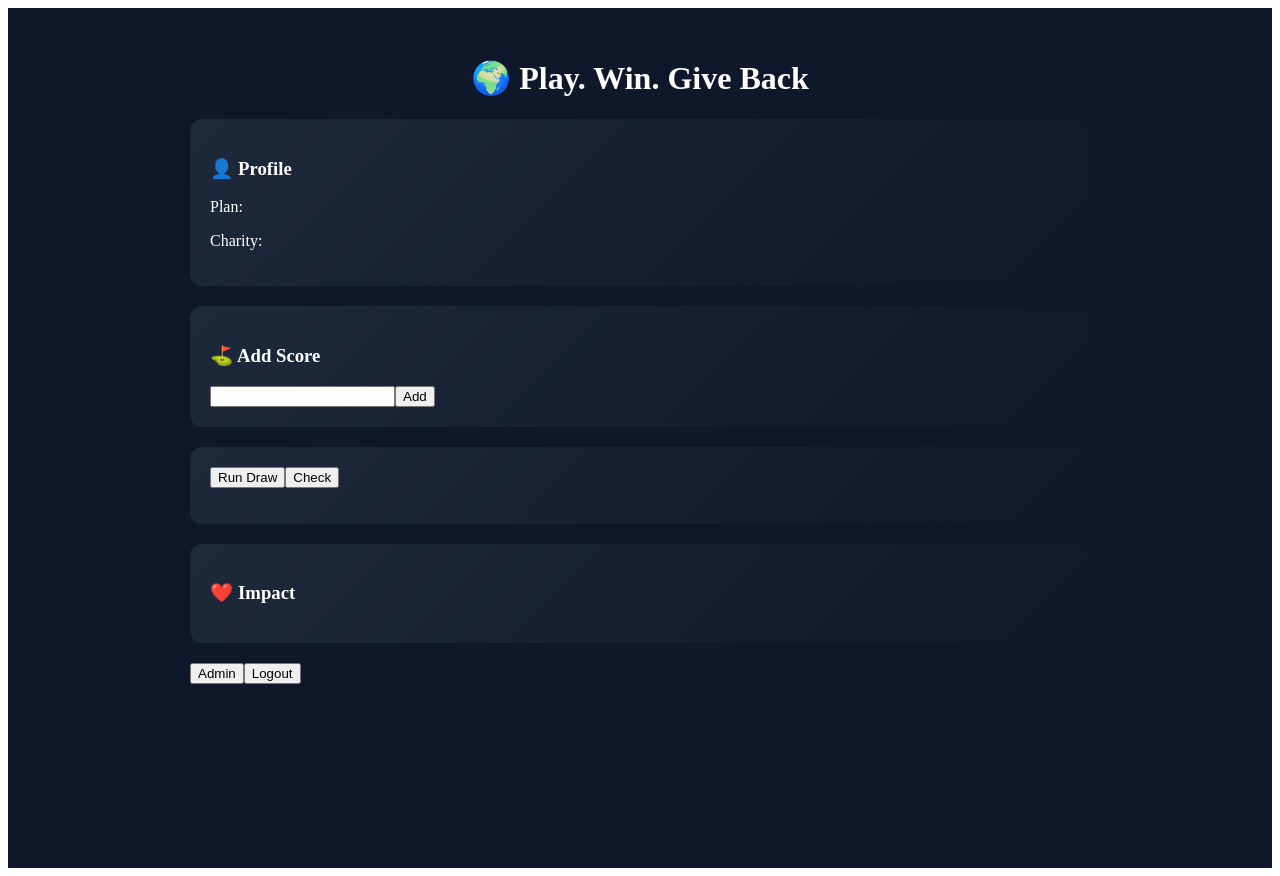
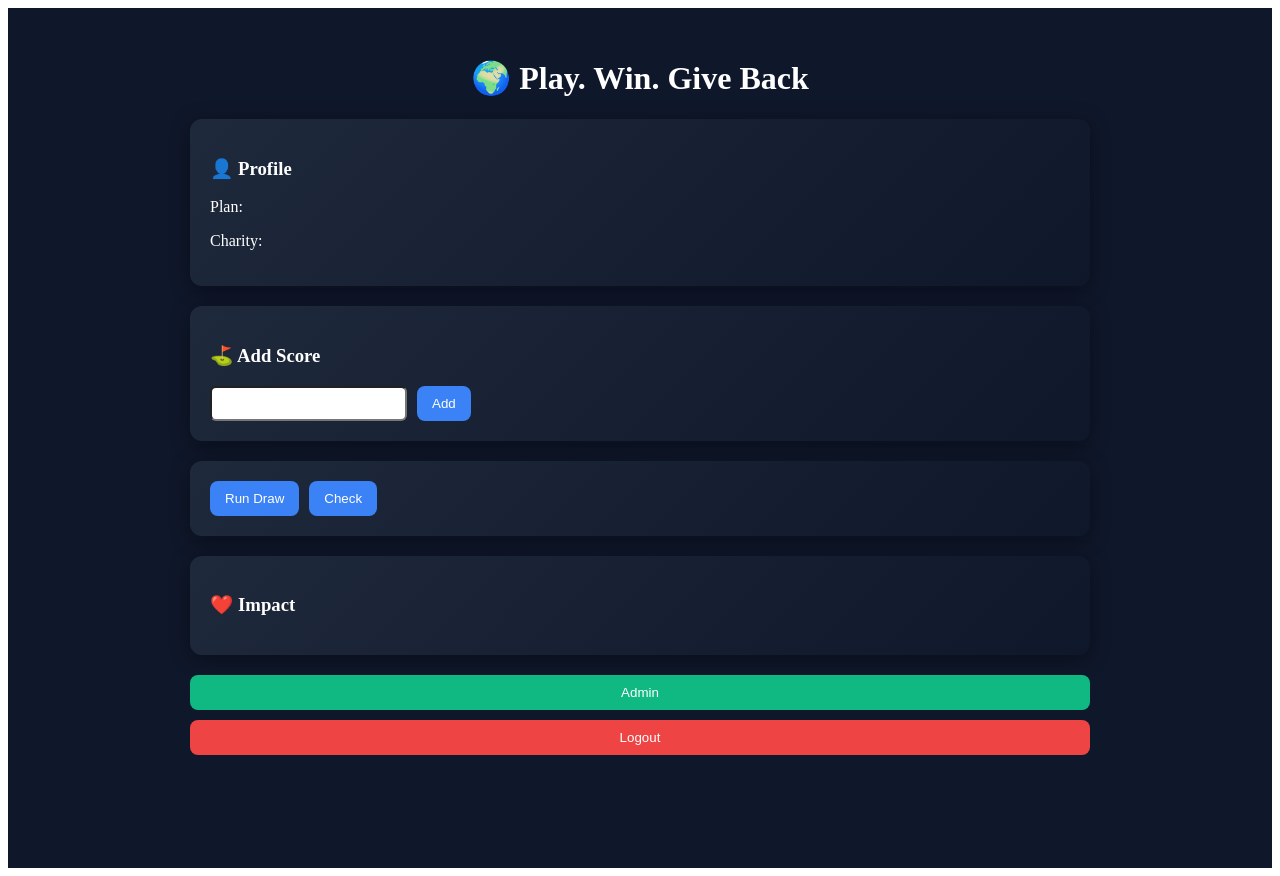
Before and after one commit to Sachita0727/golf-app, a Next.js app: page /dashboard in a window 1280 px wide. Built offline with nearby package versions, Linux system fonts and the light colour scheme.

Commit message:
Update page.js

```diff
--- a/app/dashboard/page.js
+++ b/app/dashboard/page.js
@@ -65,6 +65,7 @@ export default function Dashboard() {
 
   const runDraw = async () => {
     let numbers = []
+
     while (numbers.length < 5) {
       let num = Math.floor(Math.random() * 45) + 1
       if (!numbers.includes(num)) numbers.push(num)
@@ -115,50 +116,126 @@ export default function Dashboard() {
     window.location.href = "/"
   }
 
+  // 🎨 STYLES
   const card = {
     background: "linear-gradient(135deg, #1e293b, #0f172a)",
     padding: "20px",
     borderRadius: "12px",
-    marginBottom: "20px"
+    marginBottom: "20px",
+    boxShadow: "0 4px 20px rgba(0,0,0,0.4)"
+  }
+
+  const btn = {
+    padding: "10px 15px",
+    borderRadius: "8px",
+    border: "none",
+    background: "#3b82f6",
+    color: "#fff",
+    cursor: "pointer",
+    transition: "all 0.3s ease"
   }
 
   return (
-    <div style={{ minHeight: "100vh", background: "#0f172a", color: "#fff", padding: "30px" }}>
+    <div style={{
+      minHeight: "100vh",
+      background: "#0f172a",
+      color: "#fff",
+      padding: "30px"
+    }}>
+
       <div style={{ maxWidth: "900px", margin: "auto" }}>
 
-        <h1 style={{ textAlign: "center" }}>🌍 Play. Win. Give Back</h1>
+        <h1 style={{ textAlign: "center" }}>
+          🌍 Play. Win. Give Back
+        </h1>
 
+        {/* PROFILE */}
         <div style={card}>
           <h3>👤 Profile</h3>
           <p>Plan: {profile?.plan}</p>
           <p>Charity: {profile?.charity}</p>
         </div>
 
+        {/* SCORE */}
         <div style={card}>
           <h3>⛳ Add Score</h3>
-          <input value={score} onChange={(e)=>setScore(e.target.value)} />
-          <button onClick={addScore}>Add</button>
+
+          <input
+            value={score}
+            onChange={(e)=>setScore(e.target.value)}
+            style={{ padding: "8px", borderRadius: "6px", marginRight: "10px" }}
+          />
+
+          <button
+            style={btn}
+            onClick={addScore}
+            onMouseOver={(e)=>e.target.style.opacity=0.8}
+            onMouseOut={(e)=>e.target.style.opacity=1}
+          >
+            Add
+          </button>
 
           {scores.map(s => (
             <p key={s.id}>{s.score}</p>
           ))}
         </div>
 
+        {/* DRAW */}
         <div style={card}>
-          <button onClick={runDraw}>Run Draw</button>
-          <button onClick={checkResult}>Check</button>
-          <p>{result}</p>
+          <button
+            style={btn}
+            onClick={runDraw}
+            onMouseOver={(e)=>e.target.style.opacity=0.8}
+            onMouseOut={(e)=>e.target.style.opacity=1}
+          >
+            Run Draw
+          </button>
+
+          <button
+            style={{ ...btn, marginLeft: "10px" }}
+            onClick={checkResult}
+            onMouseOver={(e)=>e.target.style.opacity=0.8}
+            onMouseOut={(e)=>e.target.style.opacity=1}
+          >
+            Check
+          </button>
+
+          {result && (
+            <div style={{
+              marginTop: "15px",
+              background: result.includes("😢") ? "#ef4444" : "#22c55e",
+              padding: "10px",
+              borderRadius: "6px",
+              transition: "all 0.3s ease"
+            }}>
+              {result}
+            </div>
+          )}
         </div>
 
+        {/* IMPACT */}
         <div style={card}>
           <h3>❤️ Impact</h3>
           <p>{profile?.charity}</p>
         </div>
 
-        <button onClick={()=>window.location.href="/admin"}>Admin</button>
-        <button onClick={logout}>Logout</button>
+        {/* ADMIN */}
+        <button
+          onClick={()=>window.location.href="/admin"}
+          style={{ ...btn, background: "#10b981", width: "100%" }}
+        >
+          Admin
+        </button>
+
+        {/* LOGOUT */}
+        <button
+          onClick={logout}
+          style={{ ...btn, background: "#ef4444", width: "100%", marginTop: "10px" }}
+        >
+          Logout
+        </button>
 
       </div>
     </div>
   )
-}
+              }
```
